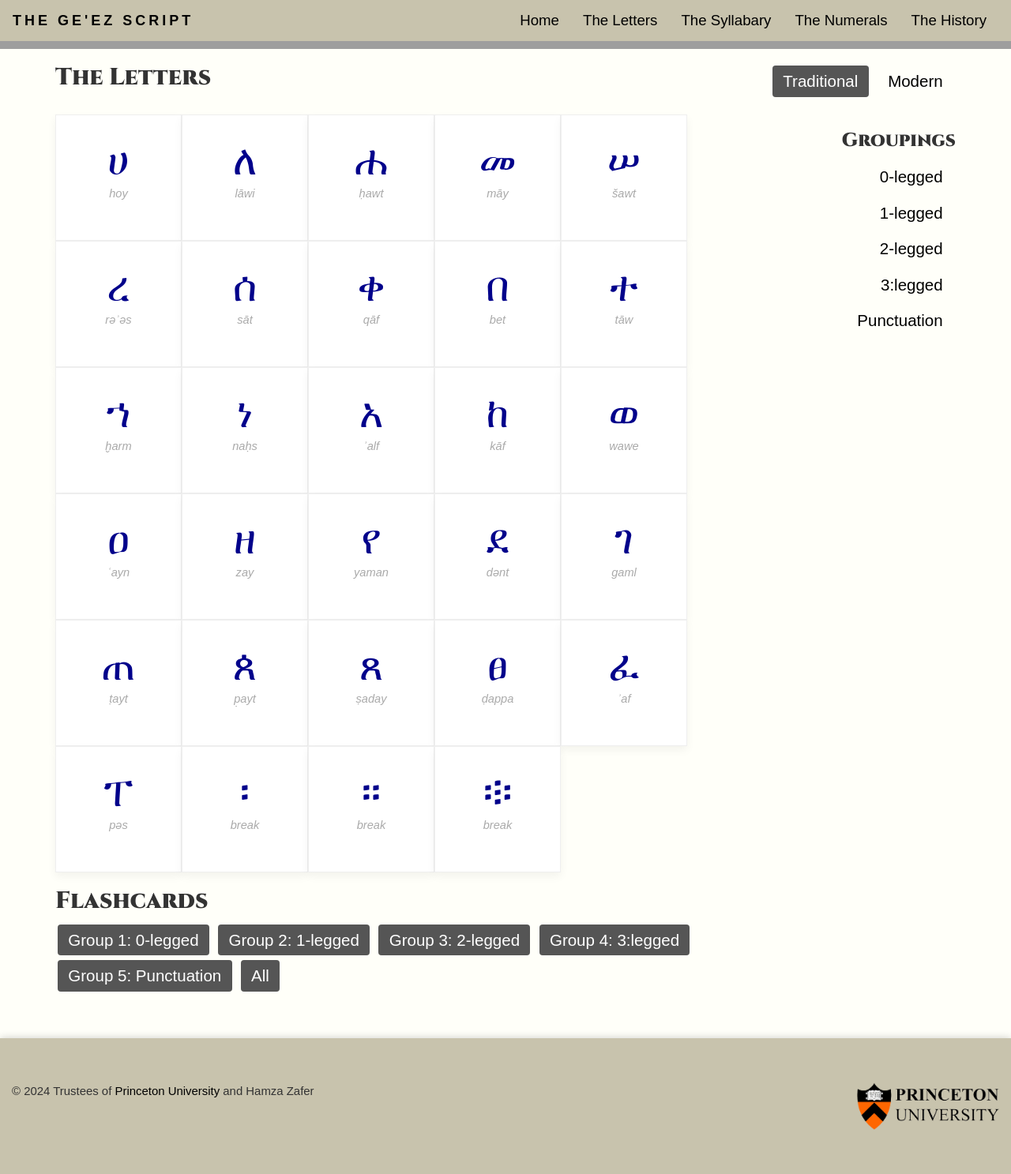
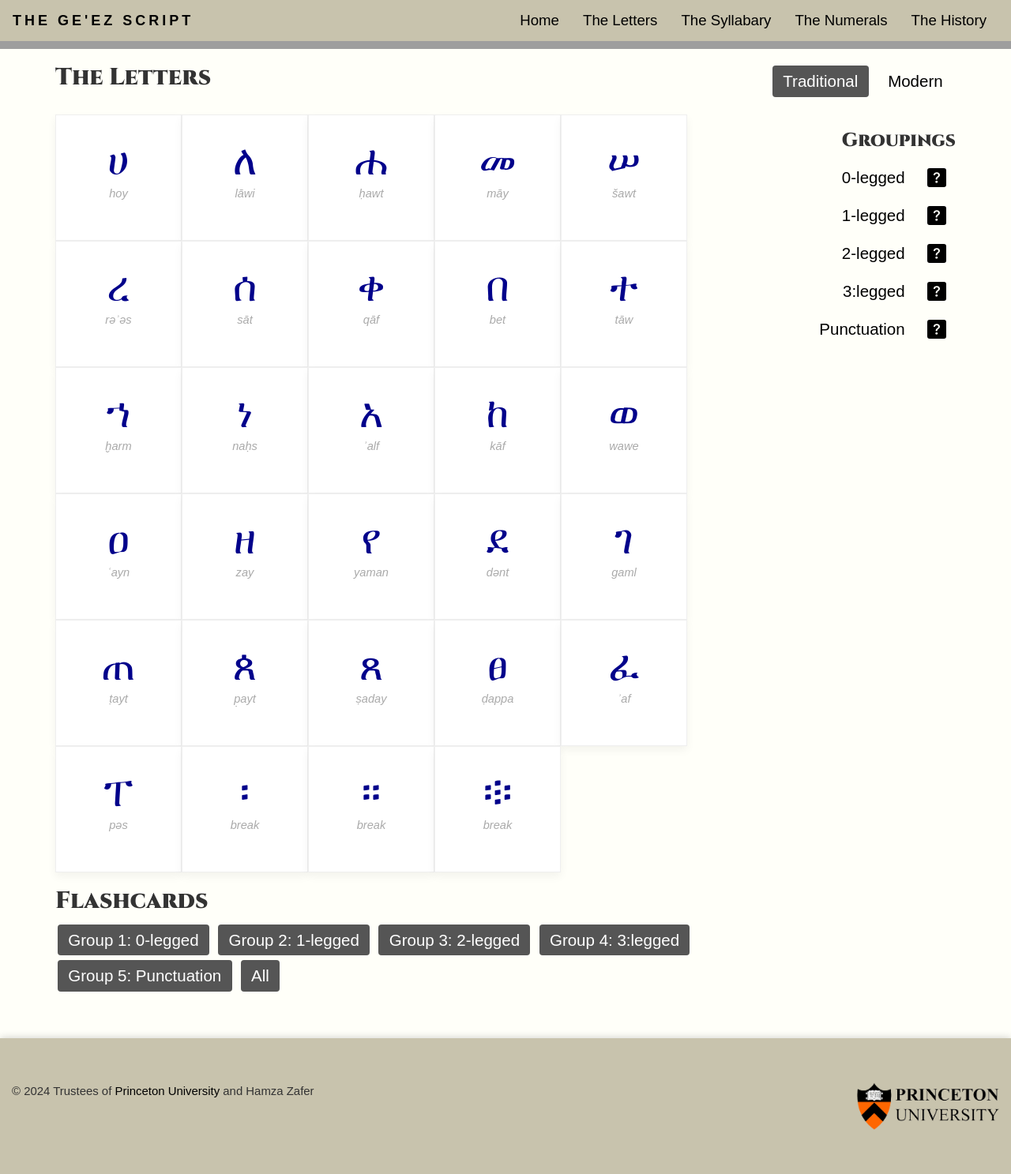
Before and after one commit to McGrawCenter/ethiopic, a Jekyll site: the page built from letters.md, in a window 1280 px wide. Shown: the whole page at 79% size. Built offline with Jekyll 4.4.1, drawn with Linux system fonts in a browser that asks for light colours; grey boxes are pictures that could not be loaded.

Commit message:
design changes

```diff
--- a/assets/css/style.css
+++ b/assets/css/style.css
@@ -99,6 +99,9 @@ audio { width:100%; margin:1em 0;border-radius: 10px; }
 
 
 .icon { height: 32px; }
+
+.flashcard-icon { height:24px; margin: 12px; }
+
 .gallery {
   display:flex;
   flex-direction: row;
--- a/letters.md
+++ b/letters.md
@@ -41,11 +41,11 @@ banner: TheLetters-wide.jpg
   <div class='col-sm-3' style='text-align:right;'>
 
         <h3>Groupings</h3>
-	<a href="#" class="setgroup btn" rel="0-legged">0-legged</a><br />
-	<a href="#" class="setgroup btn" rel="1-legged">1-legged</a><br />
-	<a href="#" class="setgroup btn" rel="2-legged">2-legged</a><br />
-	<a href="#" class="setgroup btn" rel="3-legged">3:legged</a><br />
-	<a href="#" class="setgroup btn" rel="Punctuation">Punctuation</a><br />
+	<a href="#" class="setgroup btn" rel="0-legged">0-legged</a><a class="flashcards-open" href="#" rel="0-legged"><img class='flashcard-icon' src="{{site.baseurl}}/assets/images/question-square-fill.svg"/></a><br />
+	<a href="#" class="setgroup btn" rel="1-legged">1-legged</a><a class="flashcards-open" href="#" rel="1-legged"><img class='flashcard-icon' src="{{site.baseurl}}/assets/images/question-square-fill.svg"/></a><br />
+	<a href="#" class="setgroup btn" rel="2-legged">2-legged</a><a class="flashcards-open" href="#" rel="2-legged"><img class='flashcard-icon' src="{{site.baseurl}}/assets/images/question-square-fill.svg"/></a><br />
+	<a href="#" class="setgroup btn" rel="3-legged">3:legged</a><a class="flashcards-open" href="#" rel="3-legged"><img class='flashcard-icon' src="{{site.baseurl}}/assets/images/question-square-fill.svg"/></a><br />
+	<a href="#" class="setgroup btn" rel="Punctuation">Punctuation</a><a class="flashcards-open" href="#" rel="Punctuation"><img class='flashcard-icon' src="{{site.baseurl}}/assets/images/question-square-fill.svg"/></a><br />
 
 
   </div>
```
Also changed, not shown: numerals.md (+4 -1 lines), syllabary.md (+1 -1 lines), assets/images/question-square-fill.svg (added), 6 other files.
